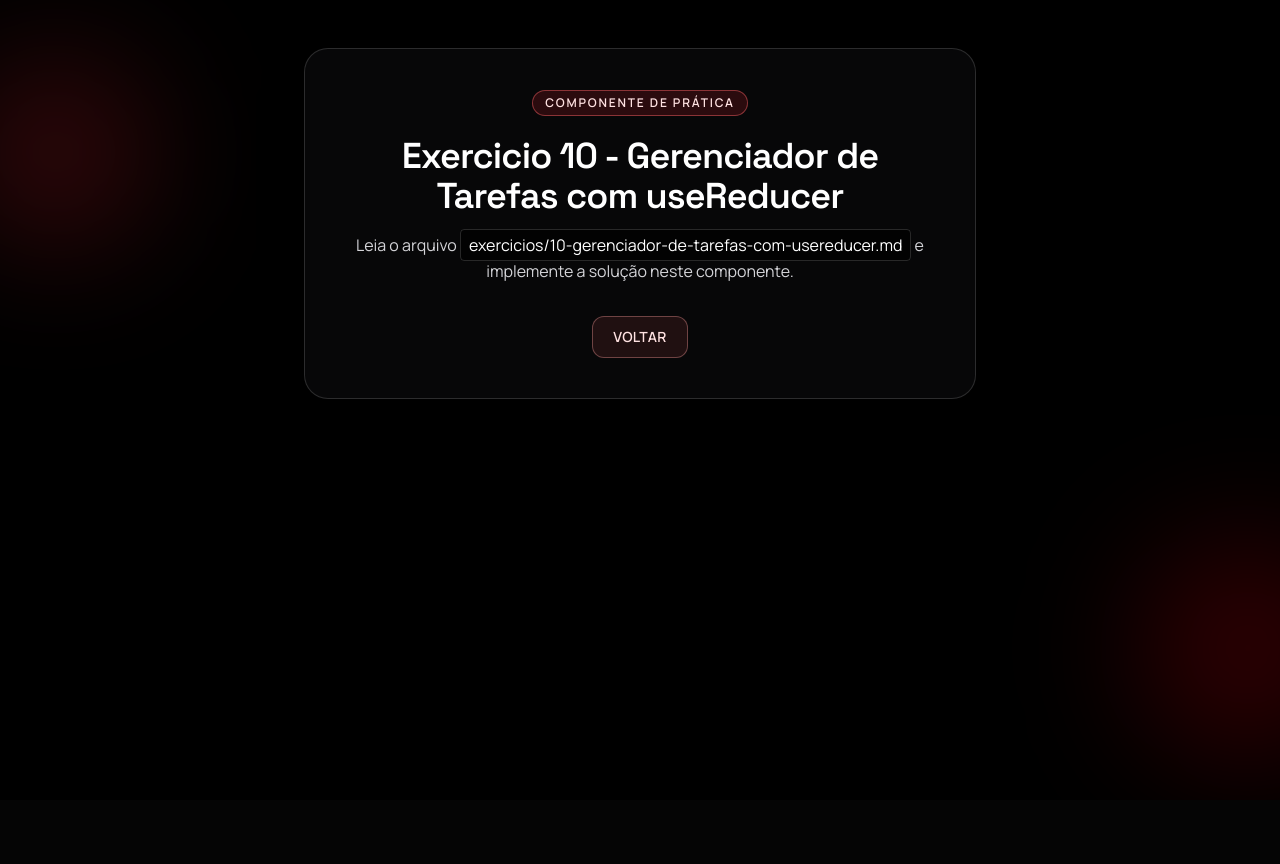
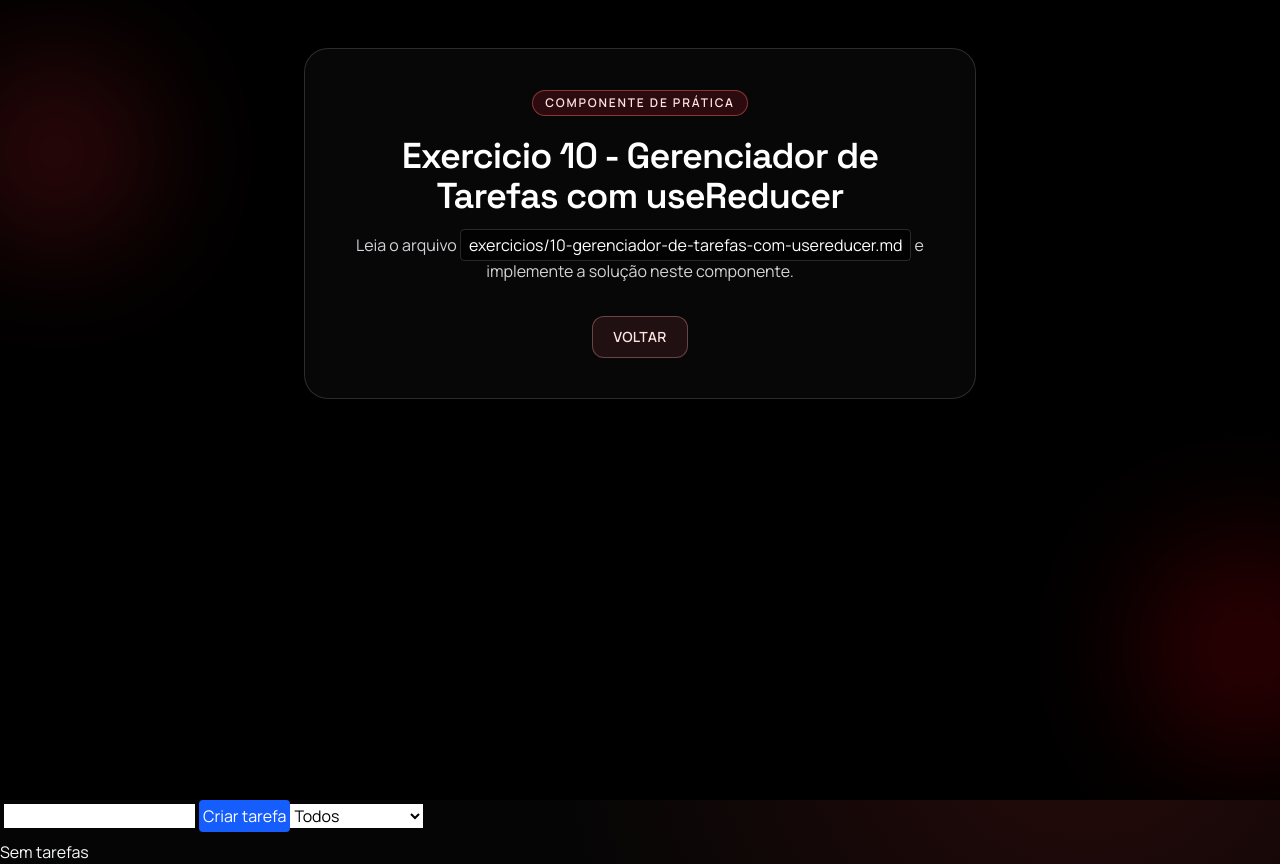
Before and after one commit to Vgalassi/react-aula, a React (Vite) app: page /exercicio-10 in a window 1280 px wide. Before the commit the page ends 800 px from the top, so only its background shows below. Built offline with nearby package versions, Linux system fonts and the light colour scheme.

Commit message:
exercicio 10

```diff
--- a/src/exercicios/ExercicioDez.tsx
+++ b/src/exercicios/ExercicioDez.tsx
@@ -1,12 +1,135 @@
+import {  useReducer, useState } from "react";
 import ExercicioPlaceholder from "../components/ExercicioPlaceholder";
 
+type tasks = {
+  id: string,
+  name: string,
+  isConcluded: boolean
+}
+
+type taskAction =
+  | {type: "create", name: string}
+  | {type: "conclude", id: string}
+  | {type: "remove", id: string}
+
+
 function ExercicioDez() {
+
+  function taskReducer(state: Array<tasks>,action: taskAction ){
+    switch(action.type){
+      case "create":
+        if(action.name.trim() === ""){
+          return state
+        }
+        return [
+          ...state,
+          {id: crypto.randomUUID(), name: action.name, isConcluded: false}
+        ]
+      case "conclude":
+        const updatedConcludedTasks = [...state]
+        return updatedConcludedTasks.map((task)=> {
+          if(task.id === action.id){
+            return {...task, isConcluded: true}
+          }
+          return task
+        })
+        return updatedConcludedTasks
+      case "remove":
+        const updatedTasks = state.filter((task)=> task.id !== action.id)
+        return updatedTasks
+
+    }
+  }
+
+  function handleInputChange(event: React.ChangeEvent<HTMLInputElement>){
+    setCreateInputValue(event.target.value)
+  }
+
+  function handleFilterChange(event: React.ChangeEvent<HTMLSelectElement>){
+    setFilterValue(event.target.value)
+  }
+
+  const [taskState,taskDispatch] = useReducer(taskReducer,[])
+  const [createInputValue,setCreateInputValue] = useState("")
+  const [filterValue,setFilterValue] = useState("all")
+
+  const concludedTasks = taskState.filter((task) => task.isConcluded)
+  let tasks = taskState
+  if(filterValue == "concluded"){
+    tasks = concludedTasks
+  }else{
+    if(filterValue == "notConcluded"){
+      tasks = taskState.filter((task) => !task.isConcluded )
+    }
+  }
   return (
+    <>
     <ExercicioPlaceholder
       titulo="Exercicio 10 - Gerenciador de Tarefas com useReducer"
       arquivoMarkdown="10-gerenciador-de-tarefas-com-usereducer.md"
     />
+    <div className="mb-2 ">
+      <input onChange={handleInputChange} value={createInputValue} className="bg-white m-1 text-black" type="text rounded-sm" />
+      <button
+        onClick={() => {taskDispatch({type: "create", name: createInputValue})}}
+       className="bg-blue-600 text-white rounded-sm cursor-pointer p-1">
+        Criar tarefa
+       </button>
+       <select className="bg-white text-black" name="filtros" id="" value={filterValue} onChange={handleFilterChange}>
+          <option value="all">Todos</option>
+          <option value="notConcluded">Não concluidos</option>
+          <option value="concluded">Concluídos</option>
+       </select>
+    </div>
+    { tasks.length > 0 ?
+    <div className="overflow-hidden rounded-lg border border-gray-200 shadow-md m-auto max-w-2xl">
+      <p>Você tem {taskState.length} tarefas!</p>
+      <p>Você concluiu {concludedTasks.length} tarefas!</p>
+
+
+  <table className="w-full border-collapse bg-white text-left text-sm text-gray-500">
+    <thead className="bg-gray-50">
+      <tr>
+        <th scope="col" className="px-6 py-4 font-medium text-gray-900">Tarefa</th>
+        <th scope="col" className="px-6 py-4 font-medium text-gray-900">Ações</th>
+      </tr>
+    </thead>
+    <tbody className="divide-y divide-gray-100 border-t border-gray-100">
+      {tasks.map((task) => (
+        <tr key={task.id} className="hover:bg-gray-50 transition-colors">
+          <td className={`px-6 py-4 ${task.isConcluded ? "line-through text-gray-400 opacity-70" : "text-gray-700"}`}>
+            <div className="flex items-center gap-2">
+              {task.isConcluded && <span className="text-green-500">✓</span>}
+              {task.name}
+            </div>
+          </td>
+          <td className="px-6 py-4">
+            <div className="flex gap-2">
+              {!task.isConcluded && (
+                <button
+                  className="px-3 py-1 bg-emerald-50 text-emerald-600 hover:bg-emerald-100 rounded-md text-xs font-semibold transition cursor-pointer"
+                  onClick={() => taskDispatch({type: "conclude", id: task.id})}
+                >
+                  Concluir
+                </button>
+              )}
+              <button
+                className="px-3 py-1 bg-red-50 text-red-600 hover:bg-red-100 rounded-md text-xs font-semibold transition cursor-pointer"
+                onClick={() => taskDispatch({type: "remove", id: task.id})}
+              >
+                Remover
+              </button>
+            </div>
+          </td>
+        </tr>
+      ))}
+    </tbody>
+  </table>
+</div>
+    : <p>Sem tarefas</p>}
+    </>
   );
+
 }
 
 export default ExercicioDez;
```
